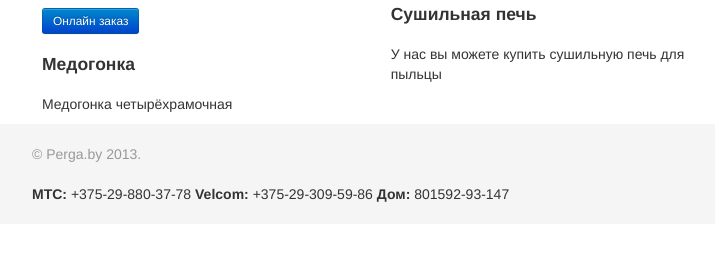
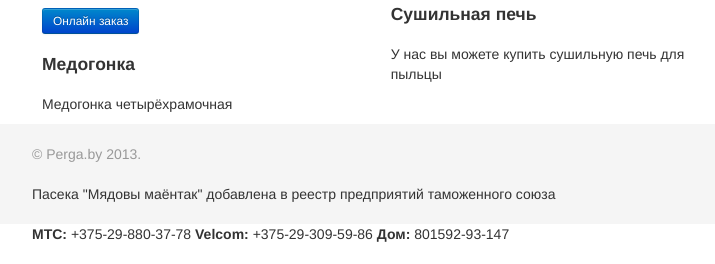
Before and after one commit to ivan24/father, a PHP site: page / in a window 1280 px wide. Shown: the part 1175-1439 px from the top of the page, without its empty margins (268-983 px from the left). Before the commit the page ends 1377 px from the top, so only its background shows below. Run offline with PHP 8.4, Linux system fonts and the light colour scheme; some libraries are stand-ins or nearby versions.

Commit message:
add icon and same text

```diff
--- /dev/null
+++ b/footer.php
@@ -0,0 +1,9 @@
+<div class="container">
+    <p class="muted credit">&copy; Perga.by 2013.  </p>
+    <p>Пасека "Мядовы маёнтак" добавлена в реестр предприятий таможенного союза</p>
+    <p class="credit"><strong>МТС: </strong>+375-29-880-37-78 <strong>Velcom: </strong>+375-29-309-59-86 <strong>Дом: </strong> 801592-93-147</p>
+    <!-- Yandex.Metrika counter -->
+    <script type="text/javascript" src='./assets/js/yandex.met.js'> </script>
+    <noscript><div><img src="//mc.yandex.ru/watch/20254915" style="position:absolute; left:-9999px;" alt="" /></div></noscript>
+    <!-- /Yandex.Metrika counter -->
+</div>
--- a/index.php
+++ b/index.php
@@ -4,23 +4,24 @@
     $modal = new Mail();
 ?>
 <!DOCTYPE html>
-<html lang="en">
+<html lang="ru">
 <head>
     <meta charset="utf-8">
     <title>Пчелопакеты. Продукты пчеловодства с частной пасеки</title>
-    <meta name="viewport" content="width=device-width, initial-scale=1.0">
+    <meta name="viewport" content="width=device-width, initial-scale=1.0"/>
     <meta name='yandex-verification' content='44d6b73886cac8b2' />
     <meta name="google-site-verification" content="ERFZCYAAD2HbbUW8is6imJuZIKInJMG58sZTB72HC9o" />
 
 
 	<meta name="keywords" content="пчелопакеты, купить пчелопакеты, отводки, пчелопакеты 2013, продать пчелопакеты, продажа пчёл, продажа пчел, купить пчел, пчелопакеты Беларусь, пчелосемьи, матки, мёд, перга, воск, прополис, продажа, купить,  Perga.by " />
-    <meta name="description" content=" Продажа пчелопакетов в мае 2013 года. Мёд, перга, воск и другие продукты пчеловодства с экологически чистой пасеки. Натуральный, качественный продукт. Бесплатная доставка по Минску">
-    <meta name="author" content="Орешков Сергей Васильевич">
+    <meta name="description" content=" Продажа пчелопакетов в мае 2013 года. Мёд, перга, воск и другие продукты пчеловодства с экологически чистой пасеки. Натуральный, качественный продукт. Бесплатная доставка по Минску"/>
+    <meta name="author" content="Орешков Сергей Васильевич"/>
 
     <!-- styles -->
-    <link href="./assets/css/bootstrap.css" rel="stylesheet">
-    <link href="./assets/css/style.css" rel="stylesheet">
-    <link href="./assets/css/bootstrap-responsive.css" rel="stylesheet">
+    <link href="./assets/css/bootstrap.css" rel="stylesheet"/>
+    <link href="./assets/css/style.css" rel="stylesheet"/>
+    <link href="./assets/css/bootstrap-responsive.css" rel="stylesheet"/>
+    <link rel="shortcut icon" href="./assets/img/favicon.png" type="image/x-icon" />
 
     <!-- HTML5 shim, for IE6-8 support of HTML5 elements -->
     <!--[if lt IE 9]>
@@ -188,15 +189,7 @@
 </div>
 <?php require './modal.php'; ?>
 <div id="footer">
-    <div class="container">
-        <p class="muted credit">&copy; Perga.by 2013.  </p>
-        <p class="credit"><strong>МТС: </strong>+375-29-880-37-78 <strong>Velcom: </strong>+375-29-309-59-86 <strong>Дом: </strong> 801592-93-147</p>
-        <!-- Yandex.Metrika counter -->
-            <script type="text/javascript" src='./assets/js/yandex.met.js'> </script>
-            <noscript><div><img src="//mc.yandex.ru/watch/20254915" style="position:absolute; left:-9999px;" alt="" /></div></noscript>
-        <!-- /Yandex.Metrika counter -->
-
-    </div>
+    <?php require "footer.php";  ?>
 </div>
 
 </body>
```
Also changed, not shown: contact.php (+8 -15 lines), assets/img/favicon.png (added).
